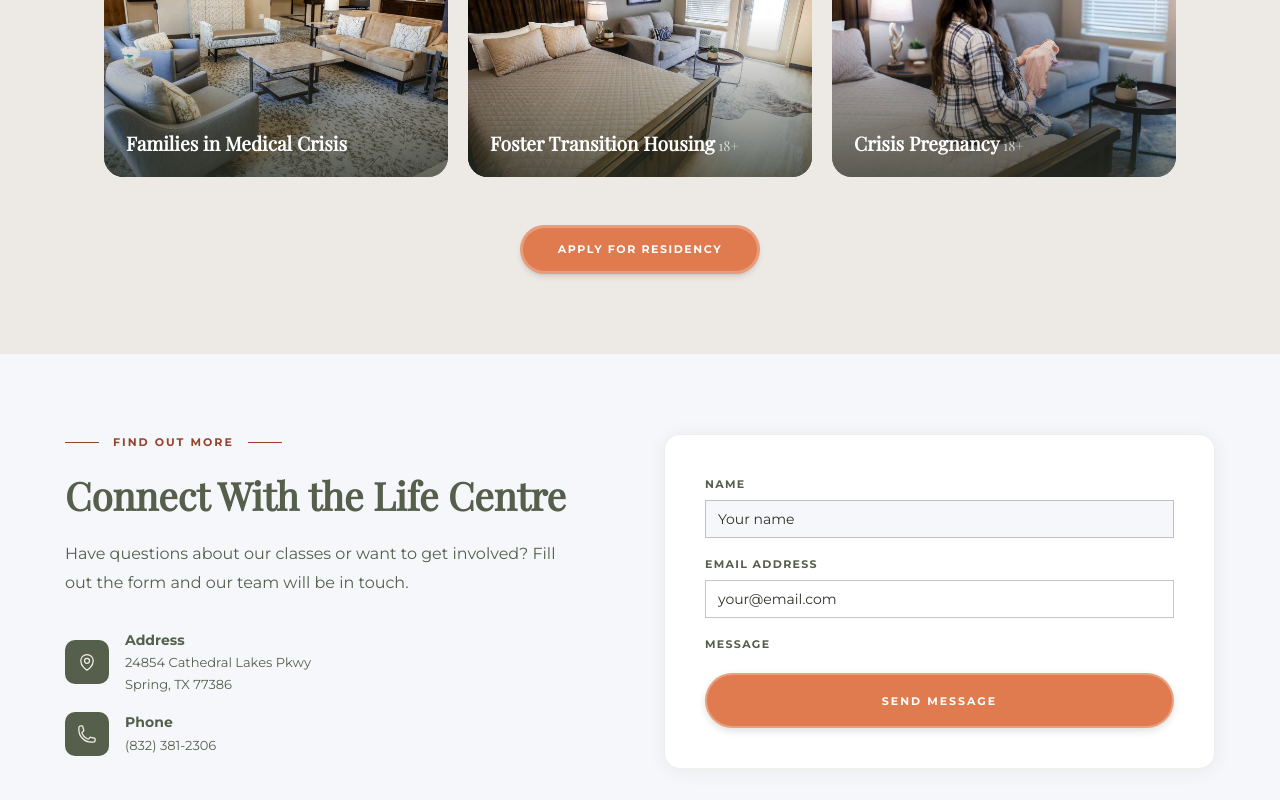
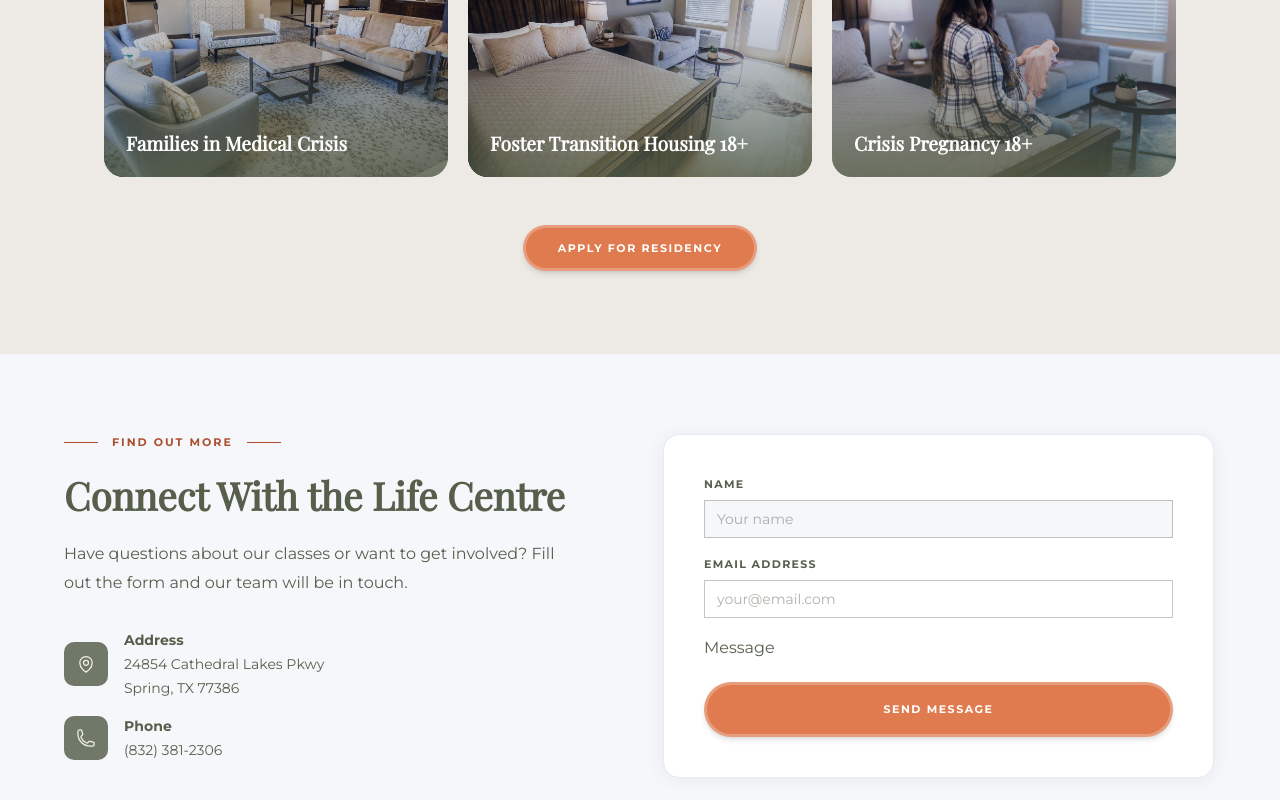
Before and after one commit to jpiercedev/cathedrallifecentre, a Next.js app: page /residency-programs in a window 1280 px wide. Shown: the part 1460-2260 px from the top of the page. Built offline with nearby package versions, Linux system fonts and the light colour scheme.

Commit message:
fix: complete Residency interactions and fidelity

```diff
--- a/src/app/residency-programs/page.tsx
+++ b/src/app/residency-programs/page.tsx
@@ -135,9 +135,10 @@ export default function ResidencyProgramsPage() {
             className={styles.contactForm}
             compact
             heading={null}
-            idPrefix="residency-contact"
+            idPrefix="classes"
             namePlaceholder="Your name"
             submitLabel="Send Message"
+            webflowDelivery={contact.webflowDelivery}
           />
         </div>
       </section>
--- a/src/app/residency-programs/residency-programs.module.css
+++ b/src/app/residency-programs/residency-programs.module.css
@@ -79,6 +79,7 @@
 .programsHeading .eyebrow,
 .contactCopy .contactEyebrow {
   margin-block-end: 20px;
+  color: #ac4d2e;
 }
 
 .eyebrow::before,
@@ -125,7 +126,12 @@
   position: absolute;
   z-index: 1;
   inset: 0;
-  background: linear-gradient(0deg, rgb(45 50 39 / 72%), transparent 62%);
+  background: linear-gradient(
+    0deg,
+    rgb(86 95 76 / 83%),
+    rgb(28 44 91 / 25%) 55%,
+    transparent
+  );
 }
 
 .programCard h3 {
@@ -141,9 +147,7 @@
 }
 
 .age {
-  font-size: 0.72em;
-  font-weight: 500;
-  opacity: 0.7;
+  font: inherit;
 }
 
 .applyRow {
@@ -153,19 +157,21 @@
 }
 
 .applyButton {
-  display: inline-flex;
-  min-width: 240px;
-  min-height: 49px;
-  align-items: center;
-  justify-content: center;
+  display: block;
+  align-self: center;
+  width: auto;
+  height: auto;
   padding: 12px 32px;
   border: 3px solid rgb(255 255 255 / 25%);
   border-radius: 30px;
+  outline-color: rgb(255 255 255);
+  margin: 0;
   color: var(--color-white);
   background: var(--color-terracotta-500);
   box-shadow:
     0 4px 6px -1px rgb(0 0 0 / 10%),
     0 2px 4px -2px rgb(0 0 0 / 10%);
+  font-family: Montserrat, sans-serif;
   font-size: 11px;
   font-weight: 700;
   letter-spacing: 1.54px;
@@ -190,11 +196,11 @@
 
 .contactInner {
   display: grid;
-  width: min(100% - 80px, 1150px);
+  width: min(90%, 1150px);
   grid-template-columns: repeat(2, minmax(0, 1fr));
   gap: 48px;
   align-items: start;
-  margin-inline: auto;
+  margin-inline: 5%;
 }
 
 .contactCopy {
@@ -237,7 +243,7 @@
   place-items: center;
   border-radius: 10px;
   color: var(--color-cream-200);
-  background: var(--color-olive-700);
+  background: rgb(86 95 76 / 83%);
 }
 
 .contactDetail svg {
@@ -246,14 +252,15 @@
 
 .contactDetail p {
   display: grid;
-  gap: 1px;
+  gap: 4px;
   margin: 0;
-  font-size: 13px;
-  line-height: 1.55;
+  font-size: 14px;
+  line-height: 20px;
 }
 
 .contactDetail strong {
   font-size: 14px;
+  line-height: 20px;
 }
 
 .contactDetail a {
@@ -289,6 +296,7 @@
   .contactInner {
     width: min(100%, 1150px);
     grid-template-columns: 1fr;
+    margin-inline: auto;
   }
 }
 
--- a/src/components/home/contact-form.module.css
+++ b/src/components/home/contact-form.module.css
@@ -70,23 +70,70 @@
   font-weight: 700;
   letter-spacing: 0.18em;
   text-transform: uppercase;
+  cursor: pointer;
+}
+
+.form button:disabled {
   cursor: not-allowed;
 }
 
 .form.compact {
-  min-height: 326px;
+  min-height: 326.5px;
   padding: 40px;
+  border-color: #e4ebf3;
   border-radius: 16px;
   box-shadow: 0 2px 20px rgb(0 0 0 / 6%);
 }
 
-.compact input:first-of-type:disabled {
+.compact input:first-of-type {
   background: var(--color-canvas-100);
 }
 
 .compact button {
   min-height: 55px;
-  background: var(--color-terracotta-500);
+  padding: 12px 32px;
+  border: 3px solid rgb(255 255 255 / 25%);
+  border-radius: 30px;
+  outline-color: rgb(255 255 255);
+  color: rgb(255 255 255);
+  background: rgb(223 123 79);
+  box-shadow:
+    0 4px 6px -1px rgb(0 0 0 / 10%),
+    0 2px 4px -2px rgb(0 0 0 / 10%);
+  font-family: Montserrat, sans-serif;
+  font-size: 11px;
+  font-weight: 700;
+  letter-spacing: 1.54px;
+  line-height: 1.5;
+  transition: none !important;
+}
+
+.compact button:hover,
+.compact button:focus-visible {
+  color: rgb(255 255 255);
+  background: rgb(223 123 79);
+  transform: none;
+}
+
+.formError {
+  margin: 12px 0 0;
+  color: var(--color-burgundy-700);
+  font-size: 12px;
+  line-height: 1.5;
+}
+
+.formSuccess {
+  display: grid;
+  place-content: center;
+  text-align: center;
+}
+
+.formSuccess p {
+  margin: 0;
+  font-family: var(--font-heading);
+  font-size: 20px;
+  font-weight: 700;
+  line-height: 28px;
 }
 
 @media (max-width: 47.9375rem) {
--- a/src/components/home/contact-form.tsx
+++ b/src/components/home/contact-form.tsx
@@ -1,57 +1,154 @@
+"use client";
+
+import { FormEvent, useState } from "react";
+
 import styles from "./contact-form.module.css";
 
+const webflowFormEndpoint =
+  "https://webflow.com/api/v1/form/663792c3759f35a04eea8483";
+
+type FormStatus = "idle" | "submitting" | "success" | "error";
+
+type WebflowDelivery = {
+  elementId: string;
+  formName: string;
+  pageId: string;
+};
+
 type ContactFormProps = {
+  ariaLabel?: string;
   className?: string;
   compact?: boolean;
   heading?: string | null;
   idPrefix?: string;
   namePlaceholder?: string;
   submitLabel?: string;
+  webflowDelivery?: WebflowDelivery;
 };
 
 export function ContactForm({
+  ariaLabel = "Contact the Cathedral Life Centre",
   className,
   compact = false,
   heading = "Send Us a Message",
   idPrefix = "contact",
   namePlaceholder = "Your full name",
   submitLabel = "Submit",
+  webflowDelivery,
 }: ContactFormProps = {}) {
+  const [status, setStatus] = useState<FormStatus>("idle");
   const noticeId = `${idPrefix}-delivery-notice`;
+  const isLive = Boolean(webflowDelivery);
+
+  async function handleSubmit(event: FormEvent<HTMLFormElement>) {
+    event.preventDefault();
+    if (!webflowDelivery) return;
+
+    const form = event.currentTarget;
+    const data = new FormData(form);
+    const name = String(data.get("Name") ?? "").trim();
+    const email = String(data.get("Email Address") ?? "").trim();
+
+    if (!name || !email) {
+      form.reportValidity();
+      return;
+    }
+
+    setStatus("submitting");
+    const body = new URLSearchParams({
+      name: webflowDelivery.formName,
+      source: window.location.href,
+      test: "false",
+      dolphin: "false",
+      pageId: webflowDelivery.pageId,
+      elementId: webflowDelivery.elementId,
+      "fields[Name]": name,
+      "fields[Email Address]": email,
+      "fields[Message]": "",
+    });
+
+    try {
+      const response = await fetch(webflowFormEndpoint, {
+        body,
+        headers: { "Content-Type": "application/x-www-form-urlencoded" },
+        method: "POST",
+      });
+      if (!response.ok) throw new Error(`Form returned ${response.status}`);
+      setStatus("success");
+      form.reset();
+    } catch {
+      setStatus("error");
+    }
+  }
+
+  if (status === "success") {
+    return (
+      <div
+        aria-live="polite"
+        className={[
+          styles.form,
+          compact ? styles.compact : "",
+          styles.formSuccess,
+          className,
+        ]
+          .filter(Boolean)
+          .join(" ")}
+        data-testid={`${idPrefix}-form-success`}
+        role="status"
+      >
+        <p>We&apos;ll be in contact soon!</p>
+      </div>
+    );
+  }
 
   return (
     <form
-      aria-describedby={noticeId}
+      aria-describedby={isLive ? undefined : noticeId}
+      aria-label={ariaLabel}
       className={[styles.form, compact ? styles.compact : "", className]
         .filter(Boolean)
         .join(" ")}
+      id={`${idPrefix}-form`}
+      method="post"
+      onSubmit={handleSubmit}
     >
       {heading ? <h3>{heading}</h3> : null}
-      <p hidden id={noticeId}>
-        Online form submission is unavailable. Please call (832) 381-2306.
-      </p>
-      <fieldset disabled>
+      {!isLive ? (
+        <p hidden id={noticeId}>
+          Online form submission is unavailable. Please call (832) 381-2306.
+        </p>
+      ) : null}
+      <fieldset disabled={!isLive || status === "submitting"}>
         <label htmlFor={`${idPrefix}-name`}>Name</label>
         <input
           autoComplete="name"
           id={`${idPrefix}-name`}
-          name="name"
+          maxLength={256}
+          name="Name"
           placeholder={namePlaceholder}
+          required={isLive}
           type="text"
         />
         <label htmlFor={`${idPrefix}-email`}>Email Address</label>
         <input
           autoComplete="email"
           id={`${idPrefix}-email`}
-          name="email"
+          maxLength={256}
+          name="Email Address"
           placeholder="your@email.com"
+          required={isLive}
           type="email"
         />
-        <label className={styles.messageLabel}>Message</label>
-        <button disabled type="submit">
-          {submitLabel}
+        <p className={styles.messageLabel}>Message</p>
+        <button disabled={!isLive || status === "submitting"} type="submit">
+          {status === "submitting" ? "Sending…" : submitLabel}
         </button>
       </fieldset>
+      {status === "error" ? (
+        <p aria-live="assertive" className={styles.formError} role="alert">
+          Oops! Something went wrong while submitting the form.
+        </p>
+      ) : null}
     </form>
   );
 }
--- a/src/content/residency-programs.ts
+++ b/src/content/residency-programs.ts
@@ -62,5 +62,10 @@ export const residencyProgramsContent = {
     address: ["24854 Cathedral Lakes Pkwy", "Spring, TX 77386"],
     phoneDisplay: "(832) 381-2306",
     phoneHref: "tel:8323812306",
+    webflowDelivery: {
+      elementId: "649800e8-c945-56ae-df0c-1a423f59aa51",
+      formName: "nvygko",
+      pageId: "66aef6066f0a65387d75b267",
+    },
   },
 } as const;
```
Also changed, not shown: 1 other file (tests, documents, lock files or other folders).
